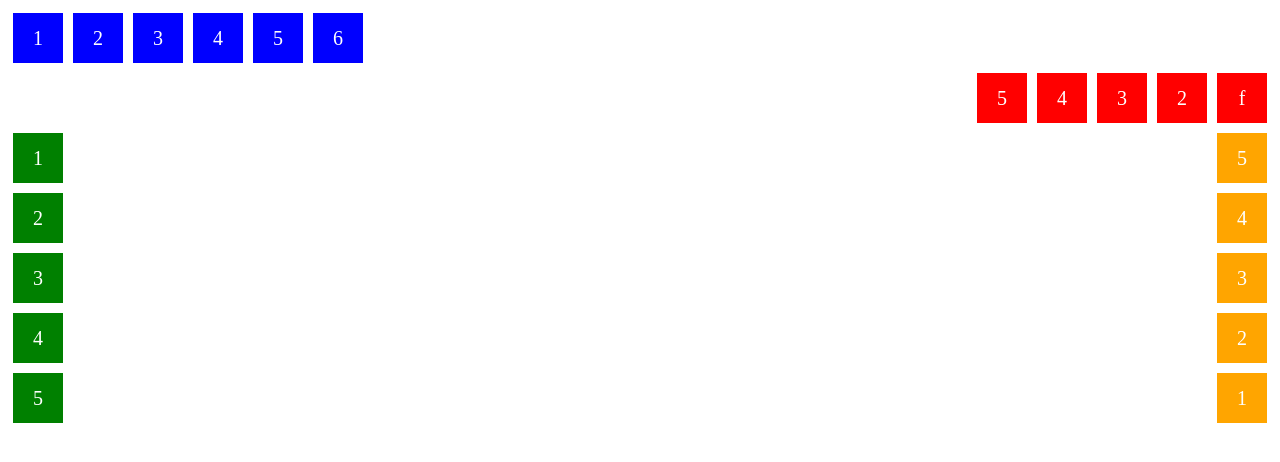
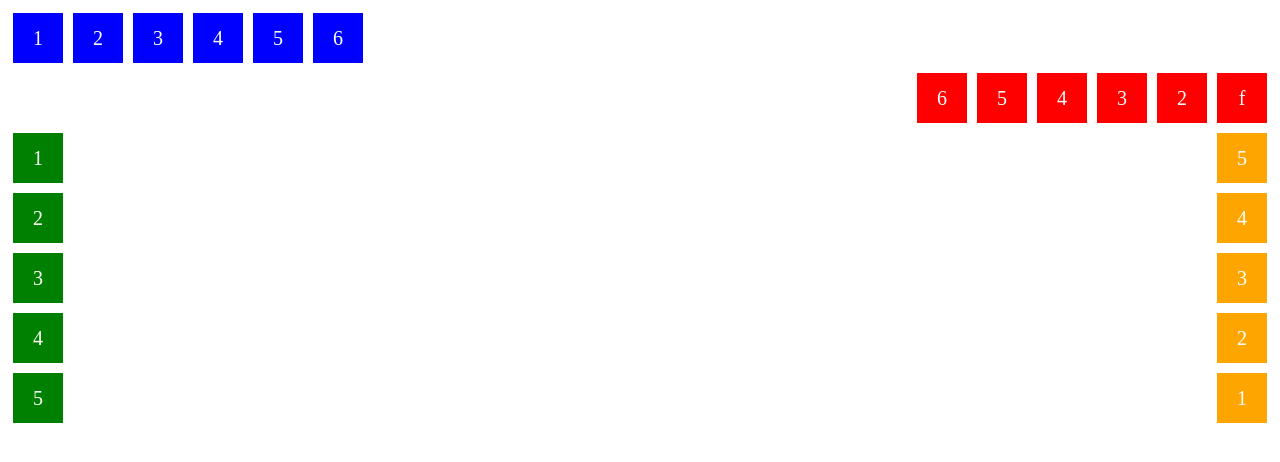
Before and after one commit to marciliojrr/PosicionandoElementosComFlexboxCss, a plain HTML site: page 1-flex-directions.html in a window 1280 px wide. Drawn offline with Linux system fonts and the light colour scheme.

Commit message:
teste 2 descricao teste 2

```diff
--- a/1-flex-directions.html
+++ b/1-flex-directions.html
@@ -70,6 +70,7 @@
         <li class="flex-item">3</li>
         <li class="flex-item">4</li>
         <li class="flex-item">5</li>
+        <li class="flex-item">6</li>
     </ul>
 
     <ul class="flex-container column">
```
